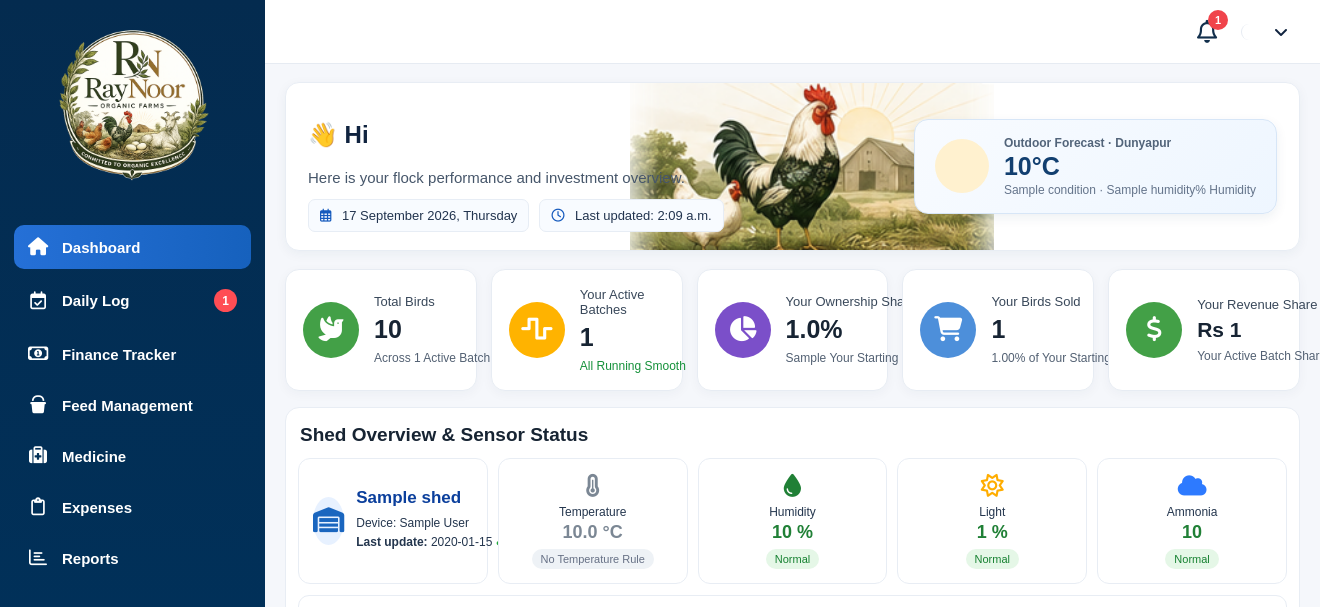
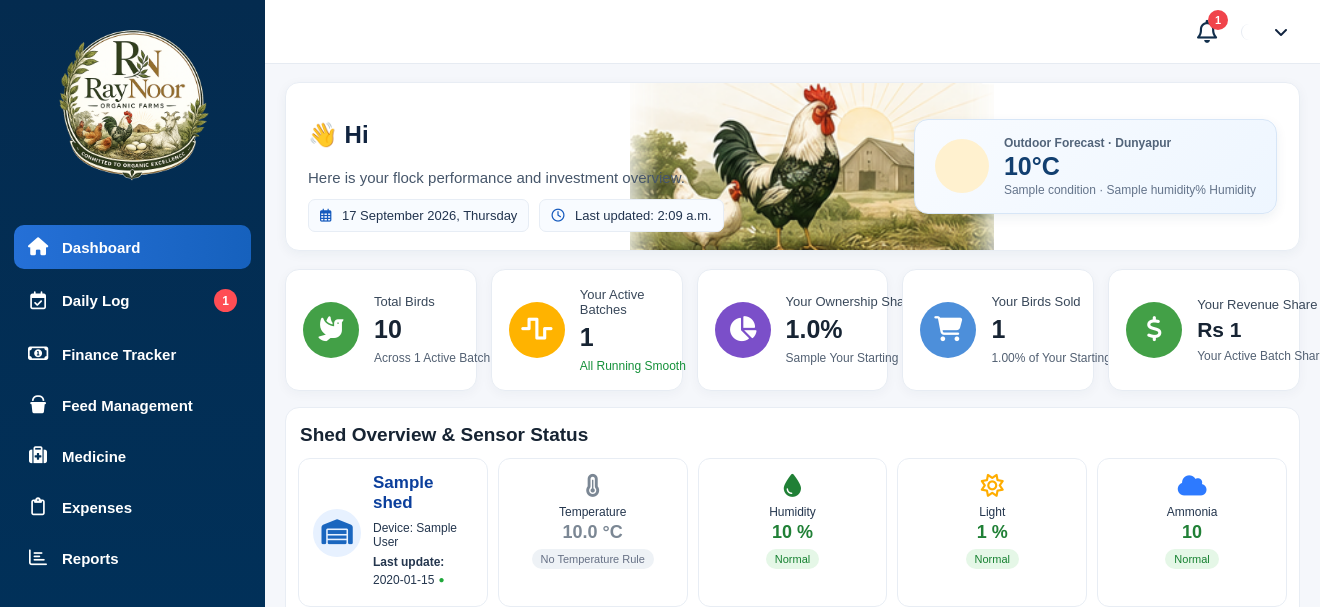
Before and after one commit to khurramrao/poultry-saas, a Django app: template api/templates/api/dashboard_v2.html in a window 1320 px wide. Shown: the top 607 px of the page. Run offline with Django 5.2, Linux system fonts and the light colour scheme; the template is opened without the code that fills it: most values are stand-ins (such as "Sample title", 1, 10 or a date in 2020).

Commit message:
MINOR DASHBOARD ADJUSTMENTS

```diff
--- a/api/templates/api/dashboard_v2.html
+++ b/api/templates/api/dashboard_v2.html
@@ -901,10 +901,21 @@
     margin-top:4px;
 }
 
-        .device-update{
-    white-space:nowrap;
+       .shed-main > div:last-child{
+    min-width:0;
+    flex:1;
+}
+
+.device-update{
+    white-space:normal;
+    display:flex;
+    flex-wrap:wrap;
+    align-items:center;
+    gap:2px 4px;
     font-size:12px !important;
+    line-height:1.35;
     margin-top:5px !important;
+    overflow-wrap:anywhere;
 }
 
 .device-update span:first-child{
```
Also changed, not shown: db.sqlite3.
